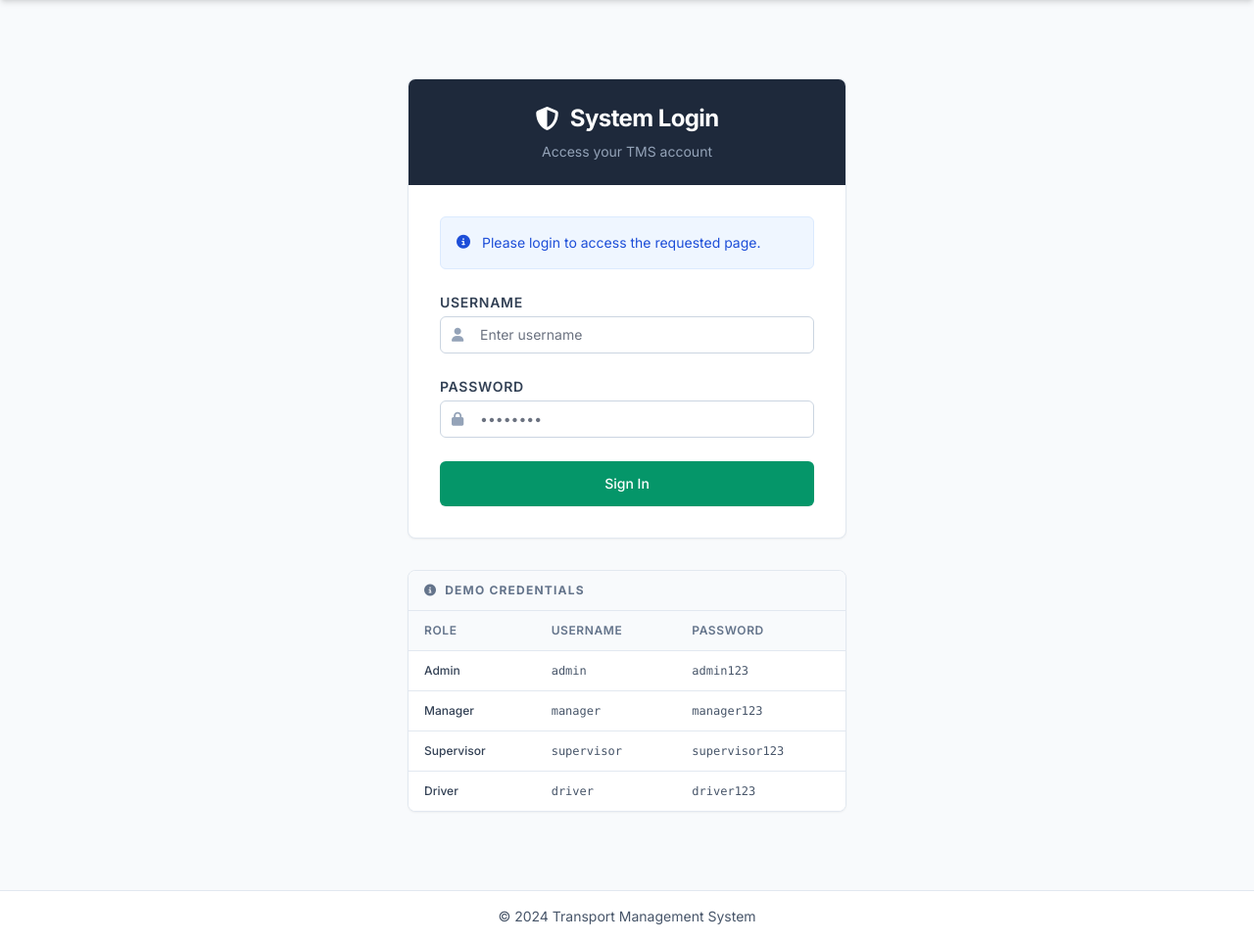
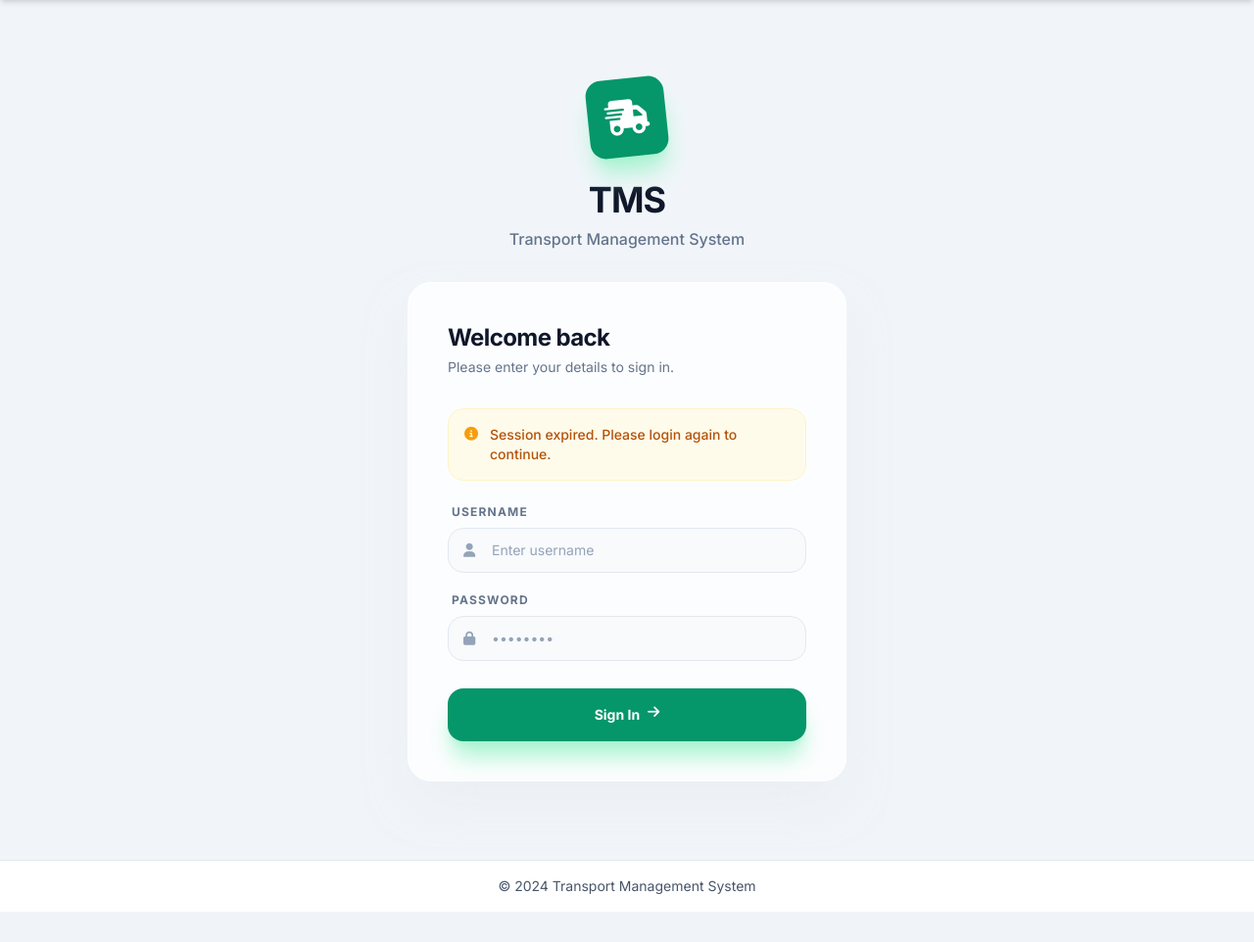
Before and after one commit to Frisked96/transport_management_system, a Django app: page /accounts/login/?next=/fleet/tyre/1/ in a window 1280 px wide. Shown: the part 64-1026 px from the top of the page at 98% size. After the commit the page ends 995 px from the top, so only its background shows below. Run offline with Django 4.2, Linux system fonts and the light colour scheme; some libraries are stand-ins or nearby versions.

```diff
--- a/fleet/forms.py
+++ b/fleet/forms.py
@@ -132,7 +132,7 @@ class TyreForm(forms.ModelForm):
         model = Tyre
         fields = [
             'serial_number', 'brand', 'size', 'purchase_date',
-            'purchase_cost', 'current_vehicle', 'current_position', 'status', 'notes'
+            'purchase_cost', 'current_vehicle', 'current_position', 'status', 'photo', 'notes'
         ]
         widgets = {
             'purchase_date': forms.DateInput(attrs={'type': 'date'}),
--- a/fleet/models.py
+++ b/fleet/models.py
@@ -346,6 +346,7 @@ class Tyre(models.Model):
 
     status = models.CharField(max_length=20, choices=STATUS_CHOICES, default=STATUS_IN_STOCK)
     total_km = models.PositiveIntegerField(default=0, verbose_name='Total KM')
+    photo = models.ImageField(upload_to='tyres/', null=True, blank=True, verbose_name='Tyre Photo')
     notes = models.TextField(blank=True)
 
     def __str__(self):
@@ -470,6 +471,7 @@ class TyreLog(models.Model):
     ACTION_DISMOUNT = 'Dismount'
     ACTION_ROTATION = 'Rotation'
     ACTION_REPAIR = 'Repair'
+    ACTION_REMOLD = 'Remold'
     ACTION_SCRAP = 'Scrap'
 
     ACTION_CHOICES = [
@@ -477,6 +479,7 @@ class TyreLog(models.Model):
         (ACTION_DISMOUNT, 'Dismount'),
         (ACTION_ROTATION, 'Rotation'),
         (ACTION_REPAIR, 'Repair'),
+        (ACTION_REMOLD, 'Remold'),
         (ACTION_SCRAP, 'Scrap'),
     ]
 
--- a/fleet/urls.py
+++ b/fleet/urls.py
@@ -31,4 +31,5 @@ urlpatterns = [
     path('tyre/<int:pk>/update/', views.TyreUpdateView.as_view(), name='tyre-update'),
     path('tyre/log/add/', views.TyreLogCreateView.as_view(), name='tyre-log-create'),
     path('tyre/<int:pk>/action/<str:action>/', views.tyre_quick_action, name='tyre-action'),
+    path('tyre/<int:pk>/photo/', views.tyre_photo_serve, name='tyre-photo-serve'),
 ]
--- a/templates/base.html
+++ b/templates/base.html
@@ -207,7 +207,12 @@
                             {% if user.is_superuser %}
                             <a class="block px-4 py-2 text-sm text-slate-700 hover:bg-slate-100" href="/admin/">Django Admin</a>
                             {% endif %}
-                            <a class="block px-4 py-2 text-sm text-red-600 hover:bg-slate-100" href="{% url 'logout' %}">Logout</a>
+                            <form method="post" action="{% url 'logout' %}" class="block">
+                                {% csrf_token %}
+                                <button type="submit" class="w-full text-left px-4 py-2 text-sm text-red-600 hover:bg-slate-100 focus:outline-none transition-colors">
+                                    Logout
+                                </button>
+                            </form>
                         </div>
                     </div>
                     {% else %}
@@ -312,7 +317,12 @@
                     {% if user.is_superuser %}
                     <a href="/admin/" class="block px-3 py-2 rounded-md text-base font-medium text-slate-400 hover:text-white hover:bg-slate-700">Django Admin</a>
                     {% endif %}
-                    <a href="{% url 'logout' %}" class="block px-3 py-2 rounded-md text-base font-medium text-rose-400 hover:text-white hover:bg-slate-700">Logout</a>
+                    <form method="post" action="{% url 'logout' %}" class="block">
+                        {% csrf_token %}
+                        <button type="submit" class="w-full text-left px-3 py-2 rounded-md text-base font-medium text-rose-400 hover:text-white hover:bg-slate-700 focus:outline-none transition-colors">
+                            Logout
+                        </button>
+                    </form>
                 </div>
             </div>
             {% else %}
--- a/templates/registration/login.html
+++ b/templates/registration/login.html
@@ -2,117 +2,96 @@
 
 {% block title %}Login - Transport Management System{% endblock %}
 
+{% block extra_css %}
+<style>
+    body {
+        background-color: #f1f5f9;
+        background-image: radial-gradient(#cbd5e1 0.5px, transparent 0.5px);
+        background-size: 24px 24px;
+    }
+    .login-card {
+        backdrop-filter: blur(8px);
+    }
+</style>
+{% endblock %}
+
 {% block content %}
-<div class="flex flex-col items-center justify-center py-12 px-4 sm:px-6 lg:px-8">
-    <div class="max-w-md w-full space-y-8">
+<div class="min-h-[80vh] flex flex-col items-center justify-center py-12 px-4 sm:px-6 lg:px-8">
+    <div class="max-w-md w-full space-y-8 animate-in fade-in slide-in-from-bottom-4 duration-700">
+        <!-- Logo/Brand Section -->
+        <div class="text-center">
+            <div class="inline-flex items-center justify-center w-20 h-20 bg-emerald-600 rounded-2xl shadow-xl shadow-emerald-200 mb-6 transform -rotate-6 hover:rotate-0 transition-transform duration-300">
+                <i class="fa-solid fa-truck-fast text-4xl text-white"></i>
+            </div>
+            <h1 class="text-4xl font-black text-slate-900 tracking-tight mb-2">TMS</h1>
+            <p class="text-slate-500 font-medium">Transport Management System</p>
+        </div>
+
         <!-- Login Card -->
-        <div class="bg-white border border-slate-200 rounded-lg shadow-sm overflow-hidden">
-            <div class="bg-slate-800 py-6 px-4 text-center">
-                <h2 class="text-2xl font-bold text-white tracking-tight flex items-center justify-center gap-3">
-                    <i class="fa-solid fa-shield-halved"></i>
-                    <span>System Login</span>
-                </h2>
-                <p class="mt-2 text-slate-400 text-sm">Access your TMS account</p>
-            </div>
+        <div class="bg-white/80 login-card border border-white rounded-3xl shadow-2xl shadow-slate-200/50 overflow-hidden">
+            <div class="p-8 sm:p-10">
+                <div class="mb-8">
+                    <h2 class="text-2xl font-bold text-slate-900 tracking-tight">Welcome back</h2>
+                    <p class="text-slate-500 text-sm mt-1">Please enter your details to sign in.</p>
+                </div>
 
-            <div class="p-8">
                 {% if form.errors %}
-                <div class="mb-6 p-4 bg-red-50 border border-red-100 rounded-md flex items-start gap-3 text-red-700 text-sm">
-                    <i class="fa-solid fa-circle-exclamation mt-0.5"></i>
-                    <p>Invalid username or password. Please try again.</p>
+                <div class="mb-6 p-4 bg-rose-50 border border-rose-100 rounded-2xl flex items-start gap-3 text-rose-700 text-sm animate-in shake duration-500">
+                    <i class="fa-solid fa-circle-exclamation mt-0.5 text-rose-500"></i>
+                    <p class="font-medium">Invalid username or password. Please try again.</p>
                 </div>
                 {% endif %}
 
                 {% if next %}
-                <div class="mb-6 p-4 bg-blue-50 border border-blue-100 rounded-md flex items-start gap-3 text-blue-700 text-sm">
-                    <i class="fa-solid fa-circle-info mt-0.5"></i>
-                    <p>Please login to access the requested page.</p>
+                <div class="mb-6 p-4 bg-amber-50 border border-amber-100 rounded-2xl flex items-start gap-3 text-amber-700 text-sm">
+                    <i class="fa-solid fa-circle-info mt-0.5 text-amber-500"></i>
+                    <p class="font-medium">Session expired. Please login again to continue.</p>
                 </div>
                 {% endif %}
 
-                <form method="post" action="{% url 'login' %}" class="space-y-6">
+                <form method="post" action="{% url 'login' %}" class="space-y-5">
                     {% csrf_token %}
 
-                    <div>
-                        <label for="{{ form.username.id_for_label }}" class="block text-sm font-semibold text-slate-700 mb-1 uppercase tracking-wider">
+                    <div class="space-y-2">
+                        <label for="{{ form.username.id_for_label }}" class="block text-xs font-bold text-slate-500 uppercase tracking-widest ml-1">
                             Username
                         </label>
-                        <div class="relative">
-                            <div class="absolute inset-y-0 left-0 pl-3 flex items-center pointer-events-none">
+                        <div class="relative group">
+                            <div class="absolute inset-y-0 left-0 pl-4 flex items-center pointer-events-none transition-colors group-focus-within:text-emerald-500">
                                 <i class="fa-solid fa-user text-slate-400 text-sm"></i>
                             </div>
                             <input type="text" name="username" id="{{ form.username.id_for_label }}" required
-                                class="block w-full pl-10 pr-3 py-2 border border-slate-300 rounded-md text-sm focus:ring-emerald-500 focus:border-emerald-500 bg-white"
+                                class="block w-full pl-11 pr-4 py-3 bg-slate-50 border border-slate-200 rounded-2xl text-sm transition-all focus:ring-4 focus:ring-emerald-500/10 focus:border-emerald-500 focus:bg-white placeholder:text-slate-400"
                                 placeholder="Enter username">
                         </div>
                     </div>
 
-                    <div>
-                        <label for="{{ form.password.id_for_label }}" class="block text-sm font-semibold text-slate-700 mb-1 uppercase tracking-wider">
-                            Password
-                        </label>
-                        <div class="relative">
-                            <div class="absolute inset-y-0 left-0 pl-3 flex items-center pointer-events-none">
+                    <div class="space-y-2">
+                        <div class="flex justify-between items-center ml-1">
+                            <label for="{{ form.password.id_for_label }}" class="block text-xs font-bold text-slate-500 uppercase tracking-widest">
+                                Password
+                            </label>
+                        </div>
+                        <div class="relative group">
+                            <div class="absolute inset-y-0 left-0 pl-4 flex items-center pointer-events-none transition-colors group-focus-within:text-emerald-500">
                                 <i class="fa-solid fa-lock text-slate-400 text-sm"></i>
                             </div>
                             <input type="password" name="password" id="{{ form.password.id_for_label }}" required
-                                class="block w-full pl-10 pr-3 py-2 border border-slate-300 rounded-md text-sm focus:ring-emerald-500 focus:border-emerald-500 bg-white"
+                                class="block w-full pl-11 pr-4 py-3 bg-slate-50 border border-slate-200 rounded-2xl text-sm transition-all focus:ring-4 focus:ring-emerald-500/10 focus:border-emerald-500 focus:bg-white placeholder:text-slate-400"
                                 placeholder="••••••••">
                         </div>
                     </div>
 
-                    <div>
-                        <button type="submit" class="w-full flex justify-center py-3 px-4 border border-transparent rounded-md shadow-sm text-sm font-medium text-white bg-emerald-600 hover:bg-emerald-700 focus:outline-none focus:ring-2 focus:ring-offset-2 focus:ring-emerald-500 transition-colors">
+                    <div class="pt-2">
+                        <button type="submit" class="w-full flex justify-center py-4 px-4 border border-transparent rounded-2xl shadow-xl shadow-emerald-200 text-sm font-bold text-white bg-emerald-600 hover:bg-emerald-700 focus:outline-none focus:ring-4 focus:ring-emerald-500/20 active:scale-[0.98] transition-all duration-200">
                             Sign In
+                            <i class="fa-solid fa-arrow-right ml-2"></i>
                         </button>
                     </div>
                     <input type="hidden" name="next" value="{{ next }}" />
                 </form>
             </div>
         </div>
-
-        <!-- Demo Credentials Card -->
-        <div class="bg-white border border-slate-200 rounded-lg shadow-sm overflow-hidden">
-            <div class="bg-slate-50 border-b border-slate-200 py-3 px-4">
-                <h3 class="text-xs font-bold text-slate-500 uppercase tracking-widest flex items-center gap-2">
-                    <i class="fa-solid fa-circle-info"></i>
-                    <span>Demo Credentials</span>
-                </h3>
-            </div>
-            <div class="overflow-x-auto">
-                <table class="min-w-full divide-y divide-slate-200">
-                    <thead class="bg-slate-50">
-                        <tr>
-                            <th scope="col" class="px-4 py-3 text-left text-xs font-semibold text-slate-500 uppercase tracking-wider">Role</th>
-                            <th scope="col" class="px-4 py-3 text-left text-xs font-semibold text-slate-500 uppercase tracking-wider">Username</th>
-                            <th scope="col" class="px-4 py-3 text-left text-xs font-semibold text-slate-500 uppercase tracking-wider">Password</th>
-                        </tr>
-                    </thead>
-                    <tbody class="bg-white divide-y divide-slate-200">
-                        <tr>
-                            <td class="px-4 py-3 text-xs text-slate-700 font-medium">Admin</td>
-                            <td class="px-4 py-3 text-xs text-slate-600 font-mono">admin</td>
-                            <td class="px-4 py-3 text-xs text-slate-600 font-mono">admin123</td>
-                        </tr>
-                        <tr>
-                            <td class="px-4 py-3 text-xs text-slate-700 font-medium">Manager</td>
-                            <td class="px-4 py-3 text-xs text-slate-600 font-mono">manager</td>
-                            <td class="px-4 py-3 text-xs text-slate-600 font-mono">manager123</td>
-                        </tr>
-                        <tr>
-                            <td class="px-4 py-3 text-xs text-slate-700 font-medium">Supervisor</td>
-                            <td class="px-4 py-3 text-xs text-slate-600 font-mono">supervisor</td>
-                            <td class="px-4 py-3 text-xs text-slate-600 font-mono">supervisor123</td>
-                        </tr>
-                        <tr>
-                            <td class="px-4 py-3 text-xs text-slate-700 font-medium">Driver</td>
-                            <td class="px-4 py-3 text-xs text-slate-600 font-mono">driver</td>
-                            <td class="px-4 py-3 text-xs text-slate-600 font-mono">driver123</td>
-                        </tr>
-                    </tbody>
-                </table>
-            </div>
-        </div>
     </div>
 </div>
 {% endblock %}
```
Also changed, not shown: GEMINI.md (+3 -3 lines), fleet/views.py (+35 -1 lines), templates/fleet/tyre_detail.html (+60 -0 lines), templates/fleet/tyre_form.html (+10 -1 lines), fleet/migrations/0006_tyre_photo_alter_tyrelog_action.py (added), 1 other file.
